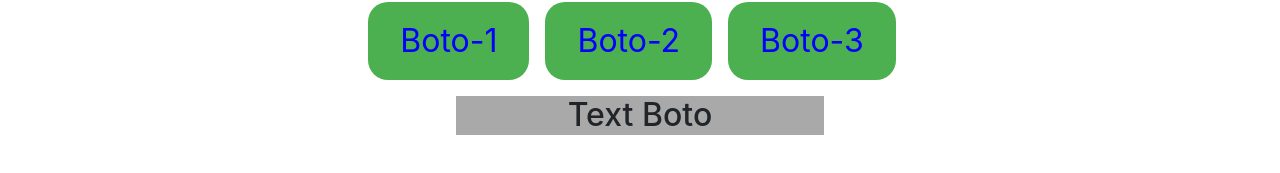
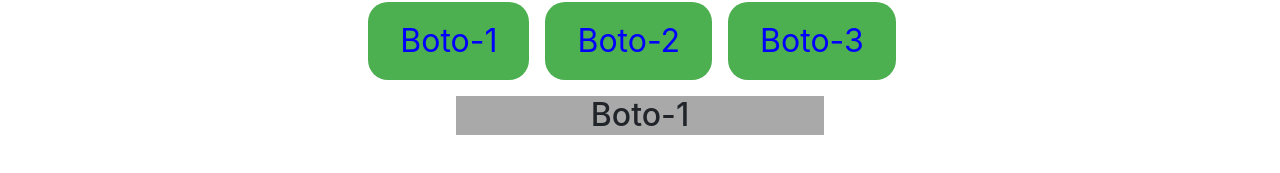
Before and after one commit to Efarinyes/exercicis-tecnocampus, a React (Create React App) app: page /#/ToggleGroup in a window 1280 px wide. Both pictures are taken after a click on the button "Boto-1". Shown: the part 229-402 px from the top of the page. Built offline with nearby package versions, Linux system fonts and the light colour scheme.

Commit message:
Commit - ToggleGroup

```diff
--- a/package.json
+++ b/package.json
@@ -1,5 +1,5 @@
 {
-  "homepage": "https://efarinyes.github.io/exercicis-tecnocampus",
+  "homepage": "https://efarinyes.github.io/exercicis-tecnocampus/",
   "name": "exercicis",
   "version": "0.1.0",
   "private": true,
--- a/src/exercicis/toogleGroup/ToggleGroup.js
+++ b/src/exercicis/toogleGroup/ToggleGroup.js
@@ -2,11 +2,12 @@ import "./toggleGroup.css";
 import { useState } from "react";
 
 function ToggleGroup() {
-  const [botoClicat, setBotoClicat] = useState();
+  const textos = ["Boto-1", "Boto-2", "Boto-3"];
+  const [textBoto, setTextBoto] = useState(textos[0]);
+  // const [colorBoto, setColorBoto] = useState("toggleGroupButton");
 
-  const textos = ["Boto-1", "Boto-2", "Boto-3"];
   const changeTextColor = (text) => {
-    console.log(text);
+    setTextBoto(text);
   };
 
   return (
@@ -17,14 +18,14 @@ function ToggleGroup() {
         <button
           className="toggleGroupButton"
           onClick={() => changeTextColor(text)}
-          key={text}
+          key={index}
         >
           {text}
         </button>
       ))}
 
       <div className="textSortidaToggleGroup">
-        <h2> Text Boto </h2>
+        <h2> {textBoto} </h2>
       </div>
     </>
   );
--- a/src/exercicis/toogleGroup/toggleGroup.css
+++ b/src/exercicis/toogleGroup/toggleGroup.css
@@ -19,3 +19,15 @@
   font-size: 3rem;
   background-color: darkgrey;
 }
+
+.red {
+  color: red;
+  background-color: yellowgreen;
+  border: none;
+  border-radius: 20px;
+  padding: 15px 32px;
+  text-align: center;
+  text-decoration: none;
+  display: inline-block;
+  font-size: 2rem;
+}
```
